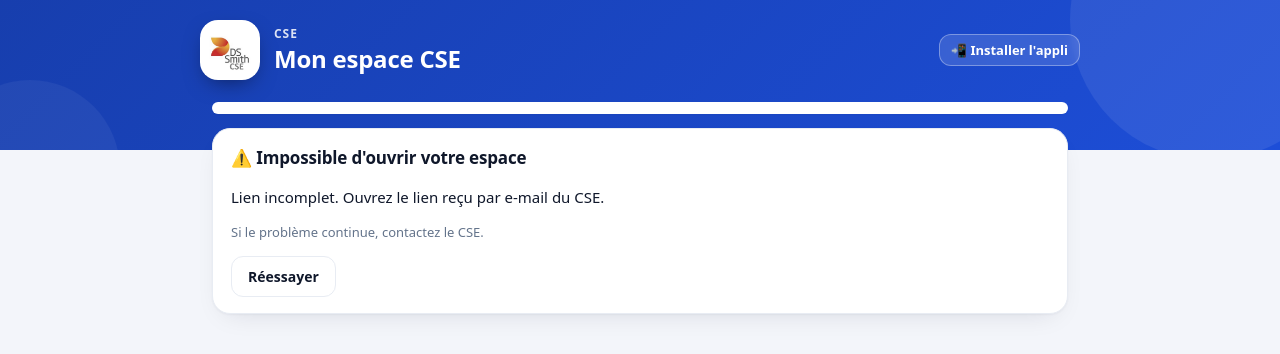
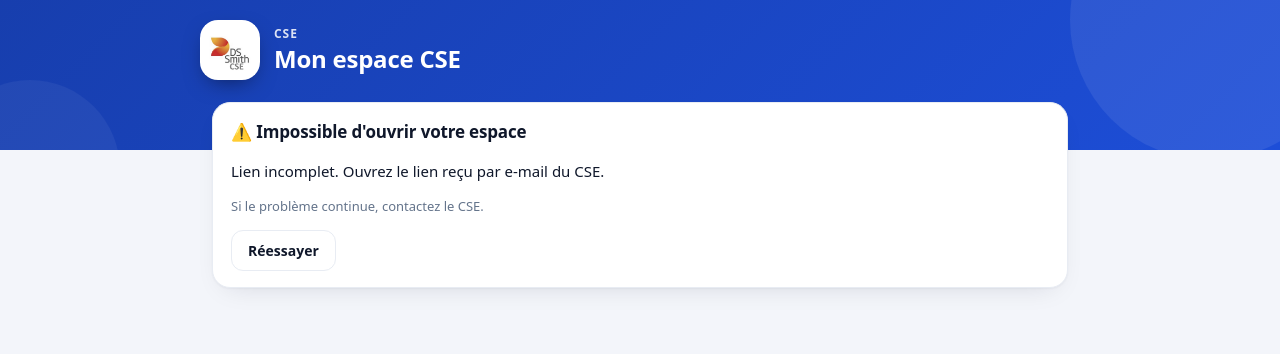
Before and after one commit to csedssmithvelin/billetterie, a plain HTML site: page espace-salarie.html in a window 1280 px wide. Drawn offline with Linux system fonts and the light colour scheme.

Commit message:
Mise en ligne page 9.4.5 depuis l'appli (Michaël GROSJEAN)

```diff
--- a/espace-salarie.html
+++ b/espace-salarie.html
@@ -13,6 +13,7 @@
 <meta name="apple-mobile-web-app-title" content="Mon CSE">
 <title>Mon espace CSE</title>
 <style>
+[hidden]{display:none!important}
 :root{--bg:#f3f5fa;--card:#fff;--ink:#0f172a;--mute:#64748b;--line:#e8ecf3;--brand:#1d4ed8;--brand-d:#1e3a8a;--brand2:#e0e9ff;--ok:#047857;--okb:#d1fae5;--warn:#b45309;--warnb:#fef3c7;--bad:#b91c1c;--badb:#fee2e2;--sh:0 1px 2px #0f172a0a,0 10px 28px -14px #0f172a26}
 @supports (color:color-mix(in srgb,red,blue)){:root{--brand-d:color-mix(in srgb,var(--brand) 78%,#020617);--brand2:color-mix(in srgb,var(--brand) 11%,#fff)}}
 *{box-sizing:border-box}
@@ -116,7 +117,7 @@ footer .brandmark img{width:18px;height:18px;object-fit:contain;border-radius:4p
 </style>
 </head>
 <body>
-<header><div class="in"><div class="who"><div class="logo"><img id="h-logo" src="icon-192.png" alt="Logo du CSE" onerror="this.parentNode.style.display='none'"></div><div><small id="h-cse">CSE</small><h1 id="h-nom">Mon espace CSE</h1><div class="sub" id="h-sub"></div></div></div><button id="h-inst" class="btn s" hidden style="background:#ffffff22;border-color:#ffffff55;color:#fff;flex:0 0 auto;backdrop-filter:blur(4px)">📲 Installer l'appli</button></div></header>
+<header><div class="in"><div class="who"><div class="logo"><img id="h-logo" src="icon-192.png" alt="Logo du CSE" onerror="this.parentNode.style.display='none'"></div><div><small id="h-cse">CSE</small><h1 id="h-nom">Mon espace CSE</h1><div class="sub" id="h-sub"></div></div></div></div></header>
 <main>
   <nav id="nav" hidden></nav>
   <div id="app"><div class="card loading">Chargement de votre espace…</div></div>
@@ -971,7 +972,7 @@ var qrcode=function(){var t=function(t,r){var e=t,n=g[r],o=null,i=0,a=null,u=[],
   function alertBox(m) { sheet(head('Chèques vacances') + '<p>' + E(m) + '</p><button class="btn" onclick="cseClose()">OK</button>'); }
 
   // --- V.9.2 : nouvelle version de la page en ligne → « Nouvelle version, mettre à jour ? » ---
-  var PAGE_VERSION = '9.4.4', UPV = { at: 0, non: '' };
+  var PAGE_VERSION = '9.4.5', UPV = { at: 0, non: '' };
   function vCmp(a, b) { a = String(a).split('.').map(Number); b = String(b).split('.').map(Number); for (var i = 0; i < Math.max(a.length, b.length); i++) { var d = (a[i] || 0) - (b[i] || 0); if (d) return d > 0 ? 1 : -1; } return 0; }
   async function majCheck() {
     if (!/^https?:$/.test(location.protocol) || DEMO || Date.now() - UPV.at < 5 * 60000) return; UPV.at = Date.now();
```
